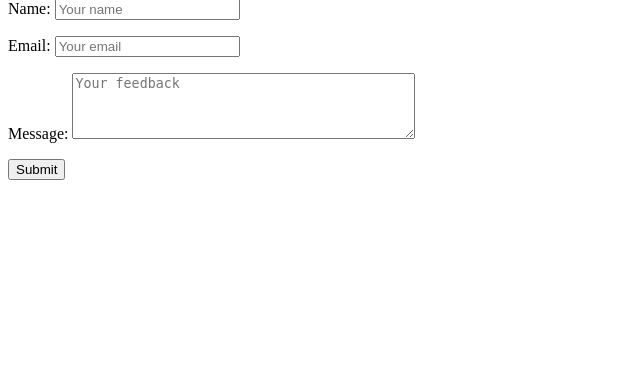
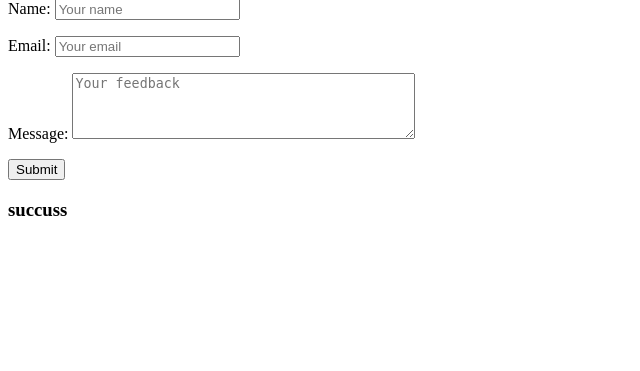
Before and after one commit to Siyad369/main_feed, a Django app: page /feedback in a window 1280 px wide. Shown: the part 67-438 px from the top of the page, without its empty margins (0-640 px from the left). Run offline with Django 4.2, Linux system fonts and the light colour scheme.

Commit message:
second commit

```diff
--- a/templates/feedback_form.html
+++ b/templates/feedback_form.html
@@ -3,4 +3,5 @@
     {% csrf_token %}
     {{ form.as_p }}
     <button type="submit"> Submit</button>
+    <h3> succuss </h3>
 </form>
```
Also changed, not shown: db.sqlite3.
